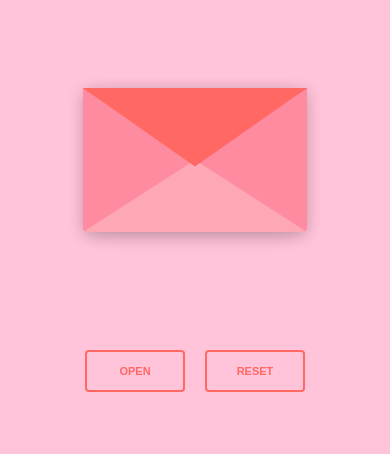
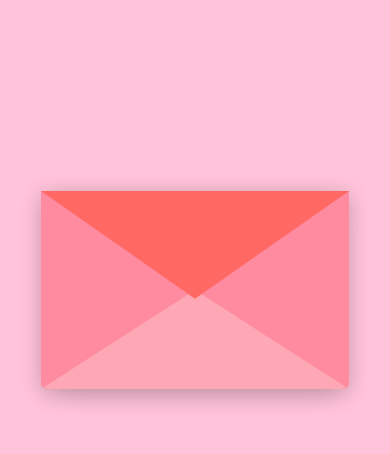
Before and after one commit to nattawut-kit/test-deploy, a plain HTML site: page index.html in a window 390 px wide. Shown: the top 454 px of the page. Drawn offline with nearby package versions, Linux system fonts and the light colour scheme.

Commit message:
edit size

```diff
--- a/index.css
+++ b/index.css
@@ -9,7 +9,7 @@ body {
     width: 100%;
     display: flex;
     justify-content: center;
-    align-items: center;
+    align-items: flex-end;
 }
 
 #envelope {
@@ -180,6 +180,7 @@ body {
 
 .reset {
     text-align: center;
+    margin-top: 55px;
 }
 
 .reset button {
@@ -238,11 +239,13 @@ body {
 
 @media screen and (max-width: 480px) {
     #envelope {
-        transform: scale(0.8);
+        /* transform: scale(0.8); */
+        transform:scale(1.1);
+
     }
 
     .envelope-wrapper {
-        height: 320px;
+        /* height: 320px; */
     }
 
     .valentine {
```
